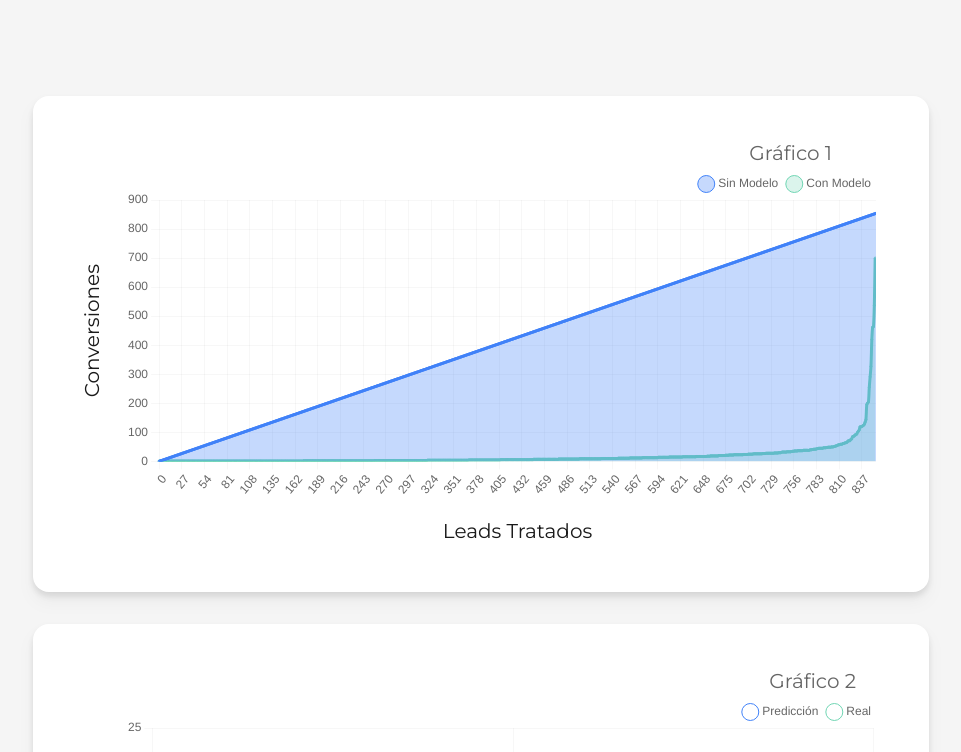
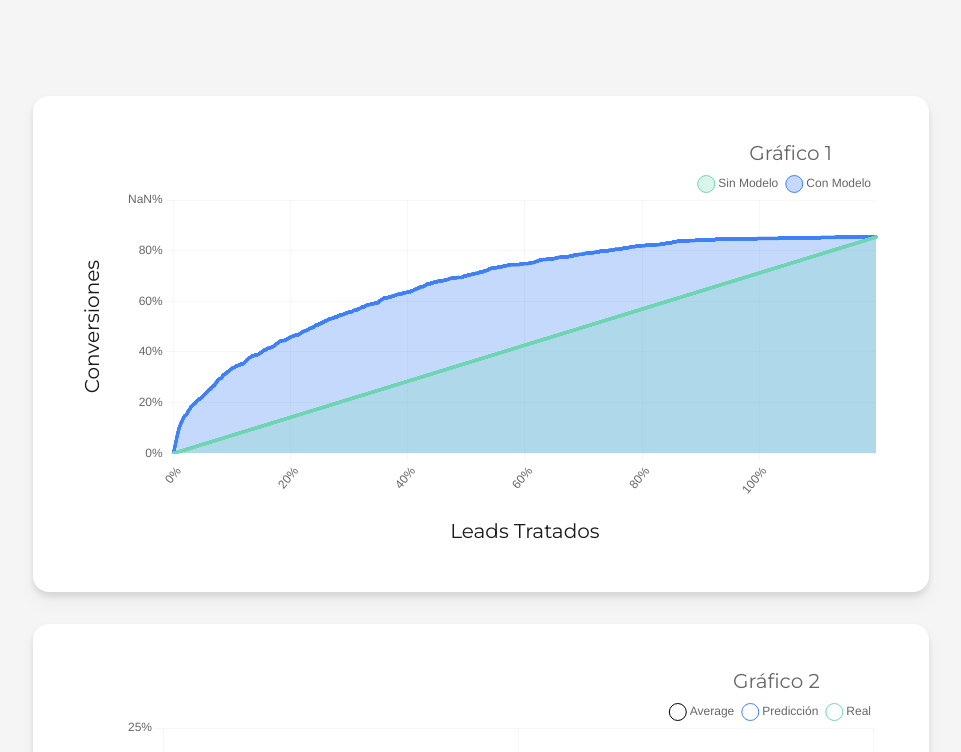
Before and after one commit to afordigital/graphics, a React (Create React App) app: page / in a window 1280 px wide. Shown: the top 752 px of the page, without its empty margins (159-1120 px from the left). Built offline with nearby package versions, Linux system fonts and the light colour scheme.

Commit message:
graphic2 changed

```diff
--- a/src/components/LineChart.js
+++ b/src/components/LineChart.js
@@ -26,15 +26,20 @@ ChartJS.register(
   Filler
 )
 
-let occurrenceMapSort = []
-
 const options = {
   fill: true,
+  maintainAspectRatio: true,
+  aspectRatio: 2,
   responsive: true,
   align: 'right',
   scales: {
     x: {
-      max: 854,
+      ticks: {
+        callback: function (val, index) {
+          return val / 128 + '%'
+        },
+        maxTicksLimit: 6
+      },
       grid: {
         drawBorder: false,
         color: 'rgba(10, 10, 10, 0.03)'
@@ -52,6 +57,12 @@ const options = {
     },
     y: {
       min: 0,
+      ticks: {
+        callback: function (val, index) {
+          return this.getLabelForValue(val) / 10 + '%'
+        },
+        maxTicksLimit: 6
+      },
       grid: {
         drawBorder: false,
         color: 'rgba(10, 10, 10, 0.03)'
@@ -97,48 +108,31 @@ const options = {
 
 export default function LineChart () {
   const data = useMemo(function () {
-    const cutArrayx = PostData.x.filter(
-      (item, index) => PostData.cut_1 < index < PostData.cut_2
-    )
+    let Line = []
+    for (let i = 0; i < PostData.x.length; i++) {
+      Line.push(parseInt((i * 100) / 1798))
+    }
 
-    const jsonInput = PostData.y
-
-    // Esta función devuelve cuántas veces aparece un dato en el vector y
-    const occurrenceMap = Object.values(jsonInput).reduce((finalMap, item) => {
-      finalMap[item] = ++finalMap[item] || 1
-
-      return finalMap
-    }, {})
-
-    let occurrenceMapArray = Object.keys(occurrenceMap).map(function (key) {
-      return occurrenceMap[key]
-    })
-
-    // Ordenamos el vector
-    occurrenceMapSort = occurrenceMapArray.sort(function (a, b) {
-      return a - b
-    })
-
-    const labels = cutArrayx
+    const labels = PostData.x
 
     return {
       datasets: [
         {
           label: 'Sin Modelo',
-          data: labels,
+          data: Line,
+          tension: 0.3,
+          borderColor: '#70d5b3',
+          pointRadius: 1,
+          backgroundColor: 'rgb(112, 213, 179, 0.25)'
+        },
+
+        {
+          label: 'Con Modelo',
+          data: PostData.y,
           tension: 0.3,
           borderColor: '#4182f8',
           pointRadius: 1,
           backgroundColor: 'rgb(65, 130, 248, 0.3)'
-        },
-
-        {
-          label: 'Con Modelo',
-          data: occurrenceMapSort,
-          tension: 0.3,
-          borderColor: '#70d5b3',
-          pointRadius: 1,
-          backgroundColor: 'rgb(112, 213, 179, 0.25)'
         }
       ],
       labels
--- a/src/components/LineChart2.js
+++ b/src/components/LineChart2.js
@@ -29,8 +29,15 @@ ChartJS.register(
   Filler
 )
 
+const annotation = {
+  type: 'line',
+  borderColor: 'black',
+  borderWidth: 3,
+  scaleID: 'y',
+  value: 4
+}
+
 const options = {
-  fill: true,
   responsive: true,
   align: 'right',
   scales: {
@@ -53,6 +60,11 @@ const options = {
     },
     y: {
       min: 0,
+      ticks: {
+        callback: function (val, index) {
+          return this.getLabelForValue(val) + '%'
+        }
+      },
       grid: {
         drawBorder: false,
         color: 'rgba(10, 10, 10, 0.03)'
@@ -70,6 +82,7 @@ const options = {
     }
   },
   plugins: {
+    annotation: { annotation },
     legend: {
       display: true,
       labels: {
@@ -85,19 +98,6 @@ const options = {
         }
       }
     }
-  },
-  annotation: {
-    annotations: [
-      {
-        type: 'line',
-        mode: 'horizontal',
-        scaleID: 'y-axis-0',
-        value: '4',
-        borderColor: 'red',
-        borderWidth: 40
-      }
-    ],
-    drawTime: 'afterDraw' // (default)
   }
 }
 
@@ -114,12 +114,22 @@ export default function LineChart () {
     return {
       datasets: [
         {
+          label: 'Average',
+          data: [average, average, average],
+          tension: 0,
+          borderColor: 'black',
+          borderWidth: 1,
+          borderDash: [6, 6],
+          pointRadius: 0,
+          backgroundColor: 'rgb(112, 213, 179, 0)'
+        },
+        {
           label: 'Predicción',
           data: predictedData,
           tension: 0,
           borderColor: '#4182f8',
           pointRadius: 6,
-          backgroundColor: 'rgb(65, 130, 248, 0)'
+          backgroundColor: 'rgb(112, 213, 179, 0)'
         },
         {
           label: 'Real',
```
